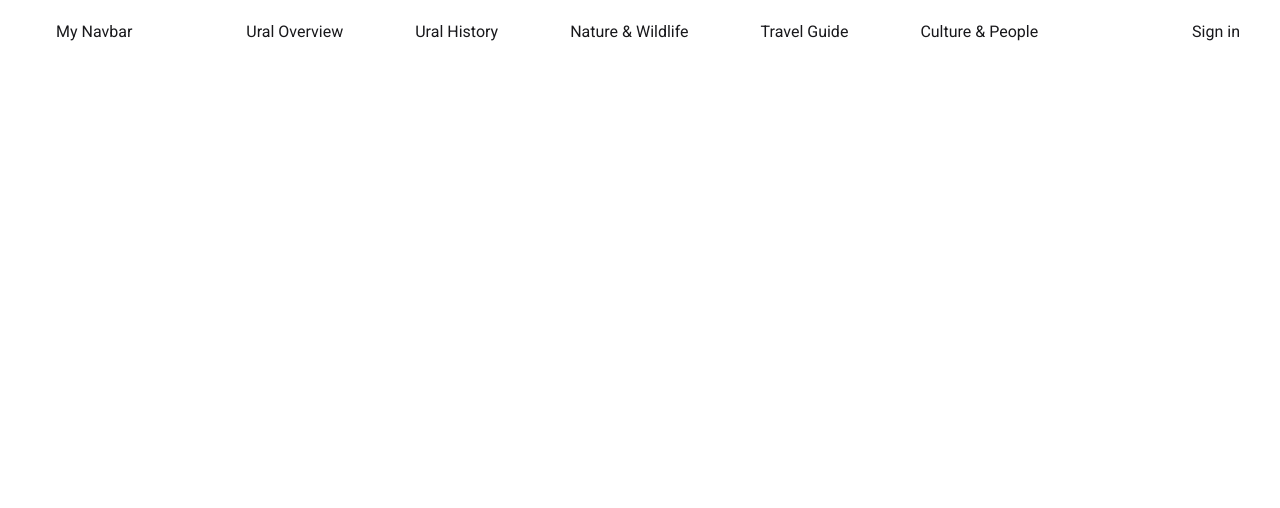
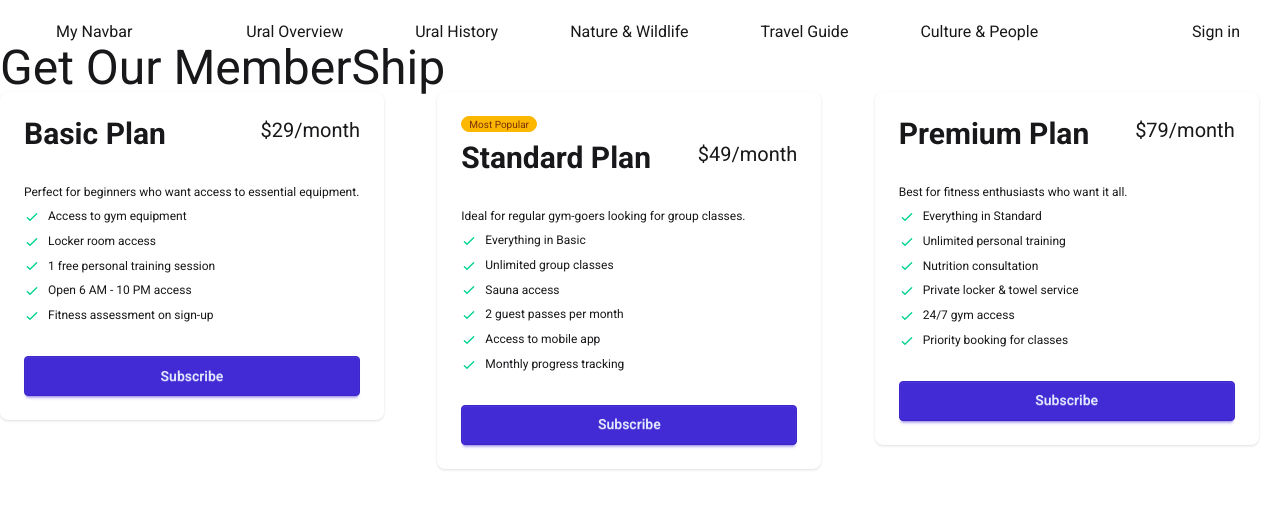
Before and after one commit to kousar-21/tailwind-react-pricing-option, a React (Vite) app: page / in a window 1280 px wide. Shown: the top 508 px of the page. Built offline with nearby package versions, Linux system fonts and the light colour scheme.

Commit message:
add card part

```diff
--- a/public/pricing.json
+++ b/public/pricing.json
@@ -15,6 +15,7 @@
     {
       "id": 2,
       "name": "Standard Plan",
+      "popular": true,
       "price": "$49/month",
       "info": "Ideal for regular gym-goers looking for group classes.",
       "features": [
--- a/src/App.jsx
+++ b/src/App.jsx
@@ -1,7 +1,12 @@
 
+import { Suspense } from 'react'
 import './App.css'
 import DaisyNav from './Components/DaisyNav/DaisyNav'
 import NavBar from './Components/NavBar/NavBar'
+import PricingOption from './Components/PricingOption/PricingOption'
+
+// suspense loop
+const pricingPromise = fetch('pricing.json').then(res => res.json())
 
 function App() {
 
@@ -14,7 +19,9 @@ function App() {
      </header>
 
      <main>
-
+        <Suspense fallback={<span className="loading loading-dots loading-lg"></span>}>
+          <PricingOption pricingPromise={pricingPromise}></PricingOption>
+        </Suspense>
      </main>
     </>
   )
--- /dev/null
+++ b/src/Components/DaisyPrice/DaisyPrice.jsx
@@ -0,0 +1,33 @@
+import React from 'react';
+
+const DaisyPrice = ({ prices }) => {
+    const { name, price, info,popular, features } = prices;
+    return (
+        <div>
+            <div className="card w-96 bg-base-100 shadow-sm">
+                <div className="card-body">
+                    {popular && <span className="badge badge-xs badge-warning">Most Popular</span>}
+                    <div className="flex justify-between">
+                        <h2 className="text-3xl font-bold">{name}</h2>
+                        <span className="text-xl">{price}</span>
+                    </div>
+                    <ul className="mt-6 flex flex-col gap-2 text-xs">
+                        <h2>{info}</h2>
+                        {
+                            features.map((feature, index) => <li key={index}>
+                                <svg xmlns="http://www.w3.org/2000/svg" className="size-4 me-2 inline-block text-success" fill="none" viewBox="0 0 24 24" stroke="currentColor"><path strokeLinecap="round" strokeLinejoin="round" strokeWidth="2" d="M5 13l4 4L19 7" /></svg>
+                                <span>{feature}</span>
+                            </li>)
+                        }
+
+                    </ul>
+                    <div className="mt-6">
+                        <button className="btn btn-primary btn-block">Subscribe</button>
+                    </div>
+                </div>
+            </div>
+        </div>
+    );
+};
+
+export default DaisyPrice;
--- /dev/null
+++ b/src/Components/PricingCard/PricingCard.jsx
@@ -0,0 +1,26 @@
+import React from 'react';
+import PricingFeatures from './PricingFeatures';
+
+const PricingCard = ({pricing}) => {
+    console.log(pricing)
+    const {name,price,info,features} = pricing;
+    return (
+        <div className='flex flex-col border border-none bg-sky-400 rounded-2xl p-4'>
+            {/* card header */}
+            <div>
+                <h1 className='text-7xl'>{name}</h1>
+                <h4 className='text-3xl'>{price}</h4>
+            </div>
+            {/* card body */}
+            <div className='bg-blue-300 p-4 rounded-2xl mt-10 flex-1'>
+                <p>{info}</p>
+                {
+                    features.map((feature, index) => <PricingFeatures key={index} feature={feature}></PricingFeatures>)
+                }
+            </div>
+            <button className="btn w-full mt-5 bg-blue-300">Subcribes</button>
+        </div>
+    );
+};
+
+export default PricingCard;
--- /dev/null
+++ b/src/Components/PricingCard/PricingFeatures.jsx
@@ -0,0 +1,12 @@
+import { TicketCheck } from 'lucide-react';
+import React from 'react';
+
+const PricingFeatures = ({feature}) => {
+    return (
+        <div>
+            <h4 className='bg-cyan-300 mt-5 p-2 rounded-3xl flex'><TicketCheck className='mr-5 text-blue-900'></TicketCheck> {feature}</h4>
+        </div>
+    );
+};
+
+export default PricingFeatures;
--- a/src/Components/PricingOption/PricingOption.jsx
+++ b/src/Components/PricingOption/PricingOption.jsx
@@ -1,8 +1,22 @@
-import React from 'react';
+import React, { use } from 'react';
+import PricingCard from '../PricingCard/PricingCard';
+import DaisyPrice from '../DaisyPrice/DaisyPrice';
 
-const PricingOption = () => {
+const PricingOption = ({pricingPromise}) => {
+    const pricingData = use(pricingPromise);
+    console.log(pricingData)
     return (
         <div>
+            <h2 className='text-5xl'>Get Our MemberShip</h2>
+            <div className='grid md:grid-cols-2 lg:grid-cols-3 gap-8'>
+                {/* {
+                    pricingData.map(pricing => <PricingCard key={pricing.id} pricing={pricing}></PricingCard>)
+                } */}
+
+                {
+                    pricingData.map(prices => <DaisyPrice key={prices.id} prices={prices}></DaisyPrice>)
+                }
+            </div>
 
         </div>
     );
```
